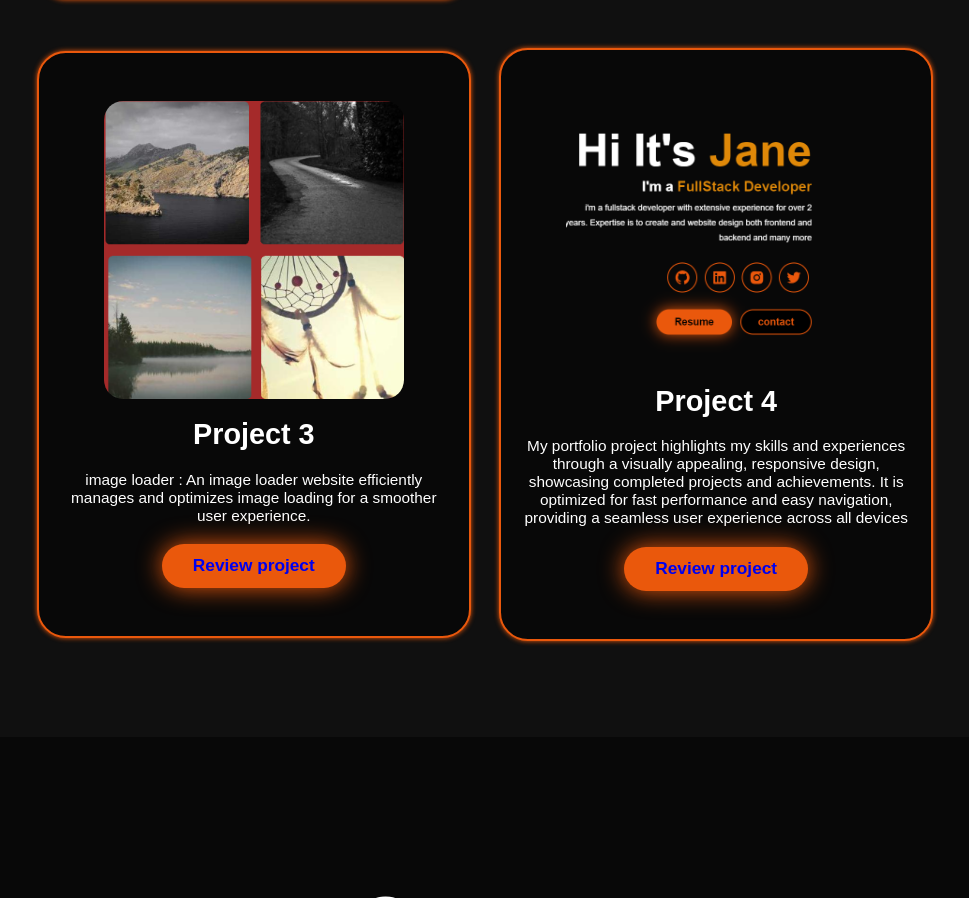
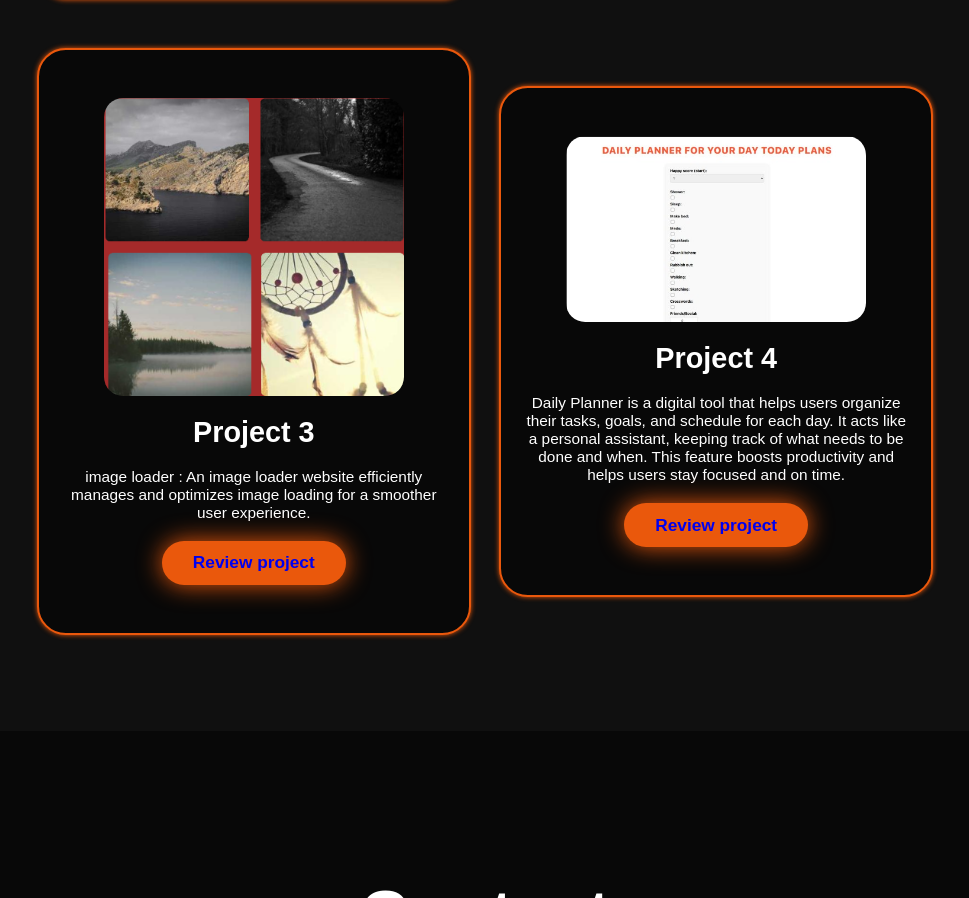
Before and after one commit to codingbot995/portfolia, a plain HTML site: page index.html in a window 1280 px wide. Shown: the part 5299-6197 px from the top of the page, without its empty margins (155-1124 px from the left). Drawn offline with nearby package versions, Linux system fonts and the light colour scheme.

Commit message:
planner added

```diff
--- a/index.html
+++ b/index.html
@@ -138,13 +138,13 @@
                             <div class="btn"><a href="https://image-loader-p5gj.vercel.app/"  target="_blank" rel="noopener noreferrer">Review project</a></div>
                         </div>
                         <div class="project-card">
-                            <img src="project6.png" alt="">
+                            <img src="planner.jpg" alt="">
                             <h3>Project 4</h3>
-                            <p>My portfolio project highlights my skills and experiences through a visually appealing, responsive design,
-                                showcasing completed projects and achievements.
-                                It is optimized for fast performance and easy navigation, providing a seamless user experience across all devices
+                            <p> Daily Planner is a digital tool that helps users organize their tasks, goals, and schedule for each day.
+                                It acts like a personal assistant, keeping track of what needs to be done and when.
+                                This feature boosts productivity and helps users stay focused and on time.
                                 </p>
-                                <div class="btn"><a href="https://portfolia-five-psi.vercel.app/"  target="_blank" rel="noopener noreferrer">Review project</a></div>
+                                <div class="btn"><a href="https://Daily-Plannerdaily-planner-delta-three.vercel.app"  target="_blank" rel="noopener noreferrer">Review project</a></div>
                             </div>
     </div>
     </section>
```
Also changed, not shown: planner.jpg (added).
